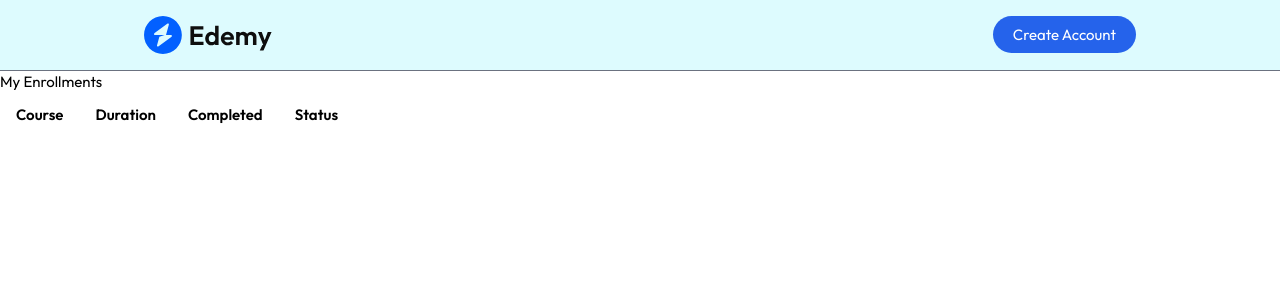
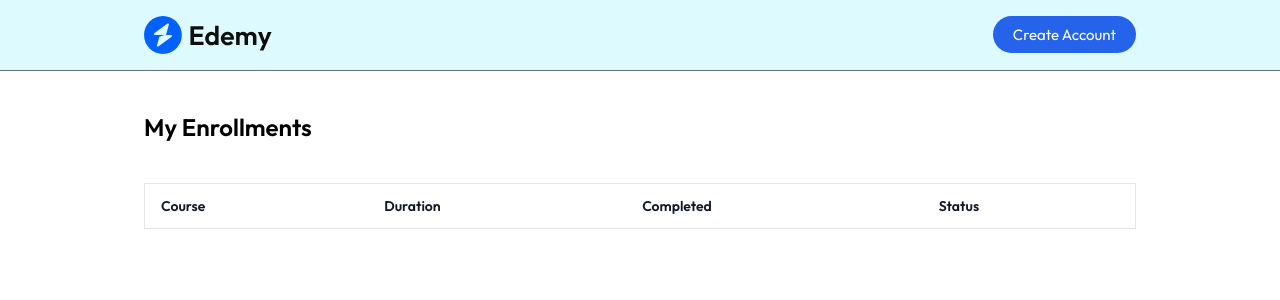
Before and after one commit to Nishantm032/online-learning-platform, a React (Vite) app in the folder client/: page /my-enrollments in a window 1280 px wide. Shown: the top 300 px of the page. Built offline with nearby package versions, Linux system fonts and the light colour scheme; no server answers.

Commit message:
table structure for student enrollement is done its styling a almost done now i will write its logic

```diff
--- a/client/src/pages/student/MyEnrollments.jsx
+++ b/client/src/pages/student/MyEnrollments.jsx
@@ -2,10 +2,12 @@ import React from 'react'
 
 const MyEnrollments = () => {
   return (
-    <div>
-      <h1>My Enrollments</h1>
-      <table>
-        <thead>
+    <>
+    <div className='md:px-36 px-8 pt-10'>
+      <h1 className='text-2xl font-semibold'>My Enrollments</h1>
+      <table className='md:table-auto table-fixed w-full overflow-hidden border mt-10'>
+        <thead className='text-gray-900 border-b border-gray-500/20 text-sm
+        text-left max-sm:hidden'>
           <tr>
             <th className='px-4 py-3 font-semibold truncate'>Course</th>
             <th className='px-4 py-3 font-semibold truncate'>Duration</th>
@@ -15,6 +17,7 @@ const MyEnrollments = () => {
         </thead>
       </table>
       </div>
+      </>
   )
 }
 
```
